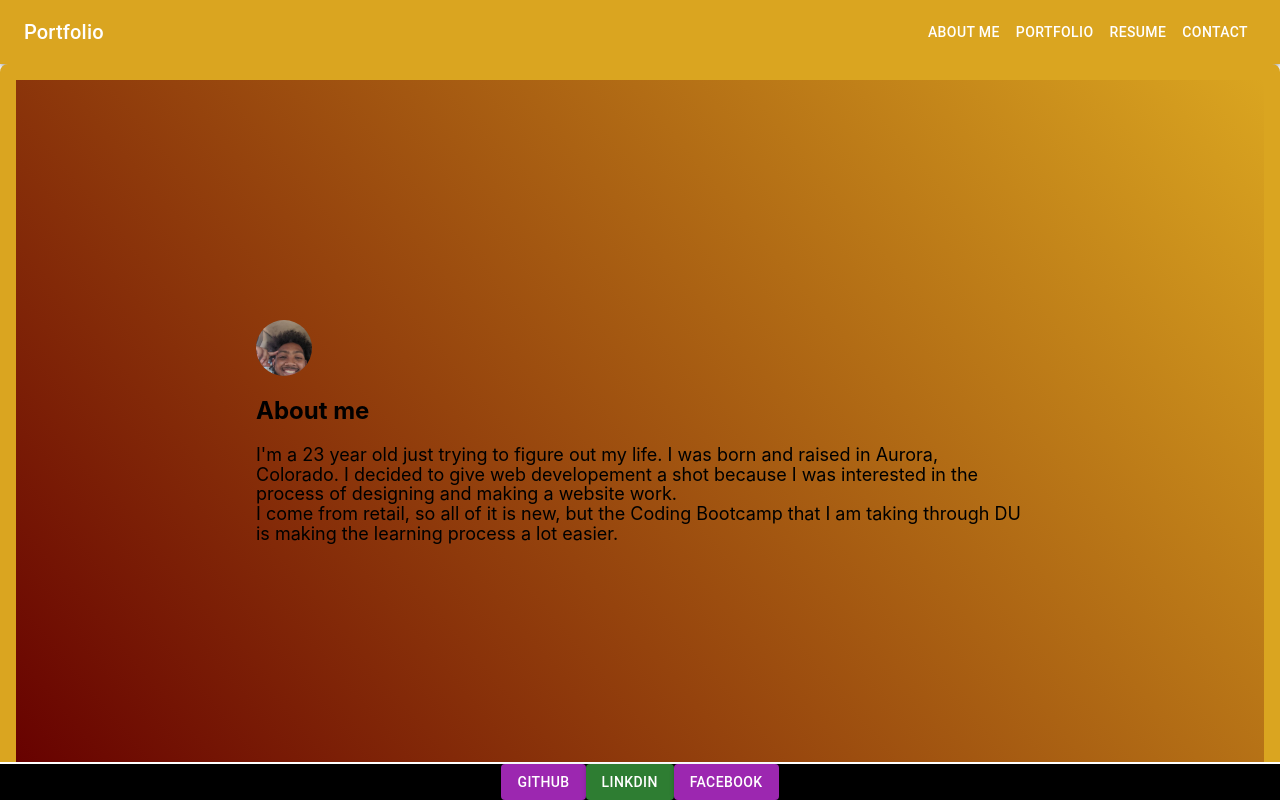
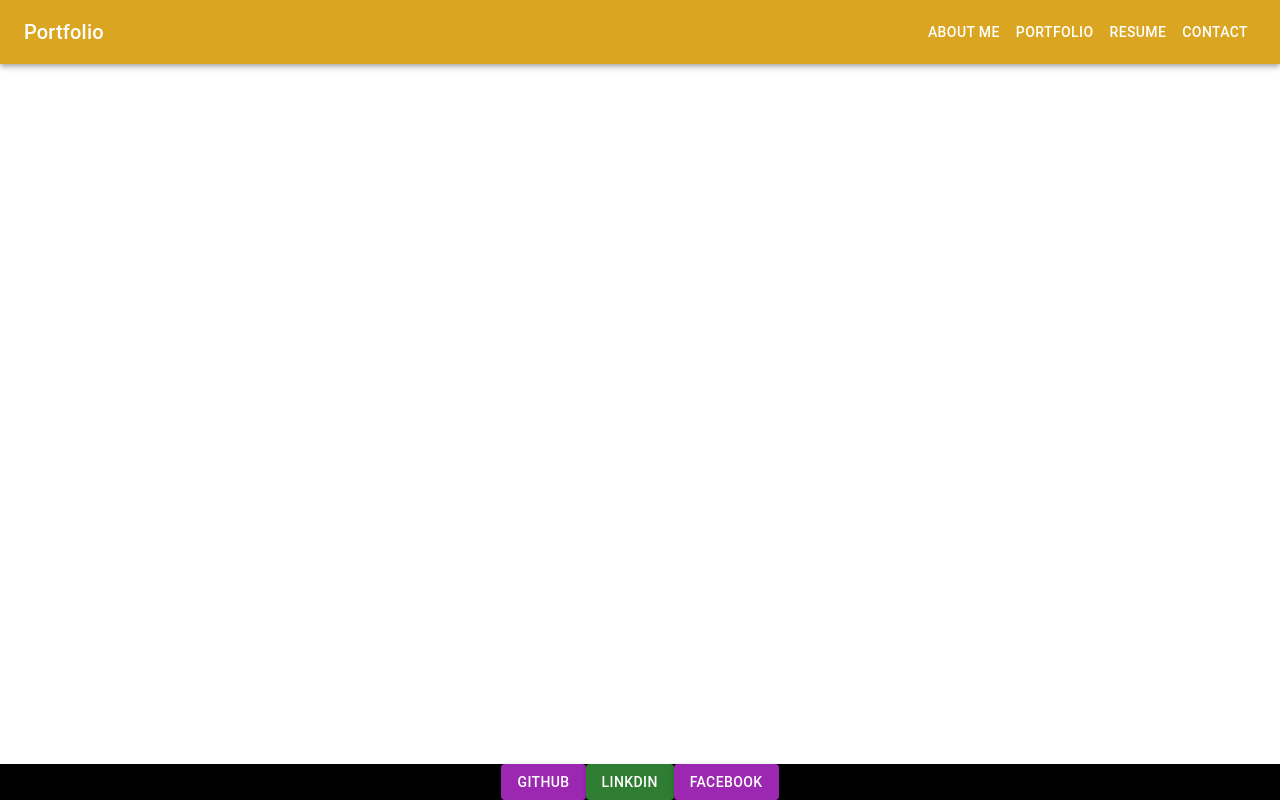
Before and after one commit to bholt7/ReactPortfolio, a React (Create React App) app in the folder client/: page / in a window 1280 px wide. Built offline with nearby package versions, Linux system fonts and the light colour scheme.

Commit message:
another try

```diff
--- a/client/src/App.js
+++ b/client/src/App.js
@@ -15,10 +15,10 @@ function App() {
       <NavBar/>
       <Footer/>
       <Routes>
-        <Route path='/' element={<AboutMe/>}/>
-        <Route path='/portfolio' element={<Work/>}/>
-        <Route path='/resume' element={<Resume/>}/>
-        <Route path='/contact' element={<ContactPage/>}/>
+        <Route path='/ReactPortfolio' element={<AboutMe/>}/>
+        <Route path='/ReactPortfolio/portfolio' element={<Work/>}/>
+        <Route path='/ReactPortfolio/resume' element={<Resume/>}/>
+        <Route path='/ReactPortfolio/contact' element={<ContactPage/>}/>
 
 
 
--- a/client/src/components/NavBar.js
+++ b/client/src/components/NavBar.js
@@ -13,10 +13,10 @@ const NavBar = () => {
           <Typography variant="h6" component="div" sx={{ flexGrow: 1 }}>
             Portfolio
           </Typography>
-          <Button href= '/' color="inherit">About Me</Button>
-          <Button href= '/portfolio' color="inherit">Portfolio</Button>
-          <Button href= '/resume' color="inherit">Resume</Button>
-          <Button href= '/contact' color="inherit">Contact</Button>
+          <Button href= '/ReactPortfolio' color="inherit">About Me</Button>
+          <Button href= '/ReactPortfolio/portfolio' color="inherit">Portfolio</Button>
+          <Button href= '/ReactPortfolio/resume' color="inherit">Resume</Button>
+          <Button href= '/ReactPortfolio/contact' color="inherit">Contact</Button>
         </Toolbar>
       </AppBar>
     </Box>
```
